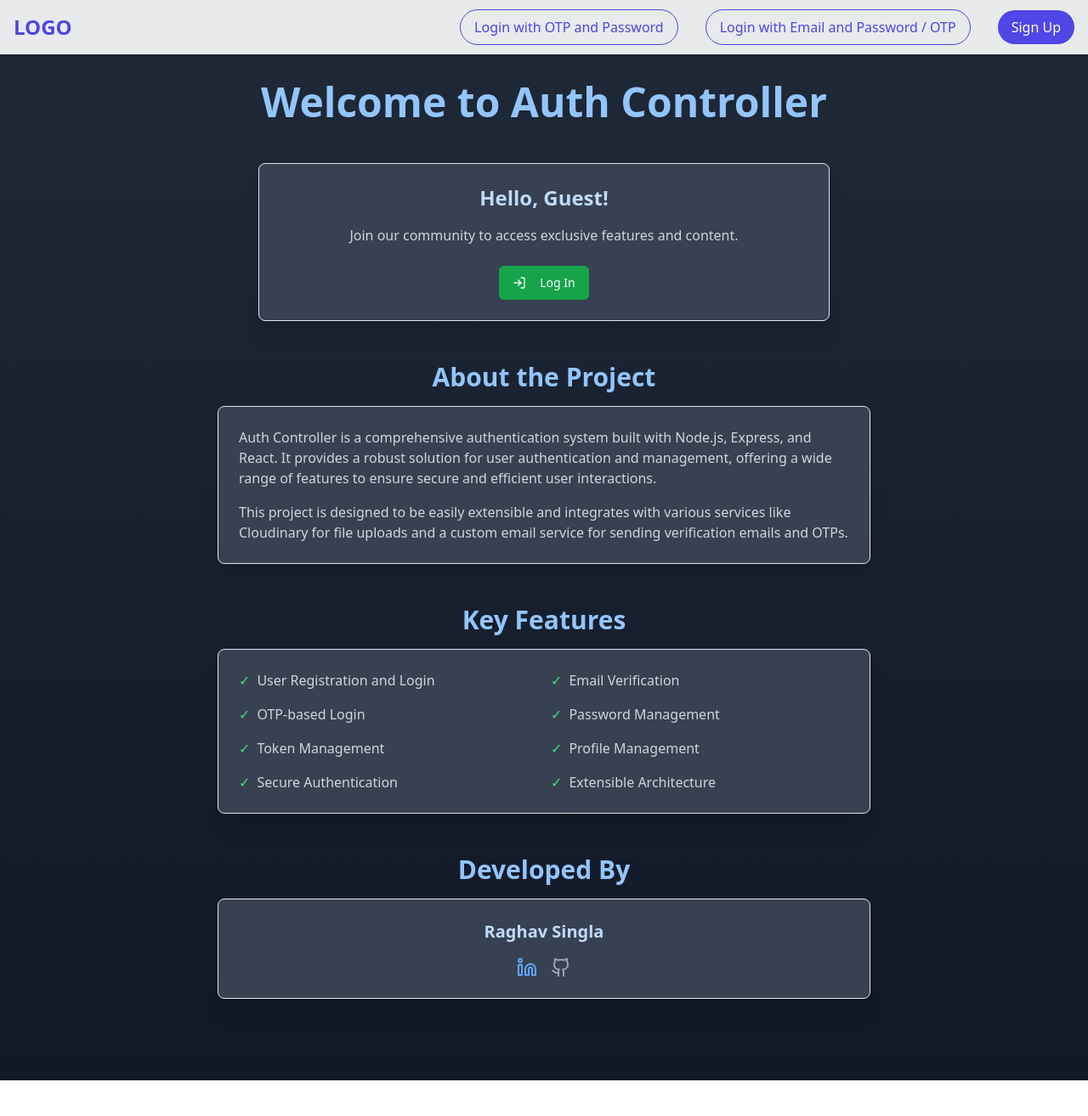
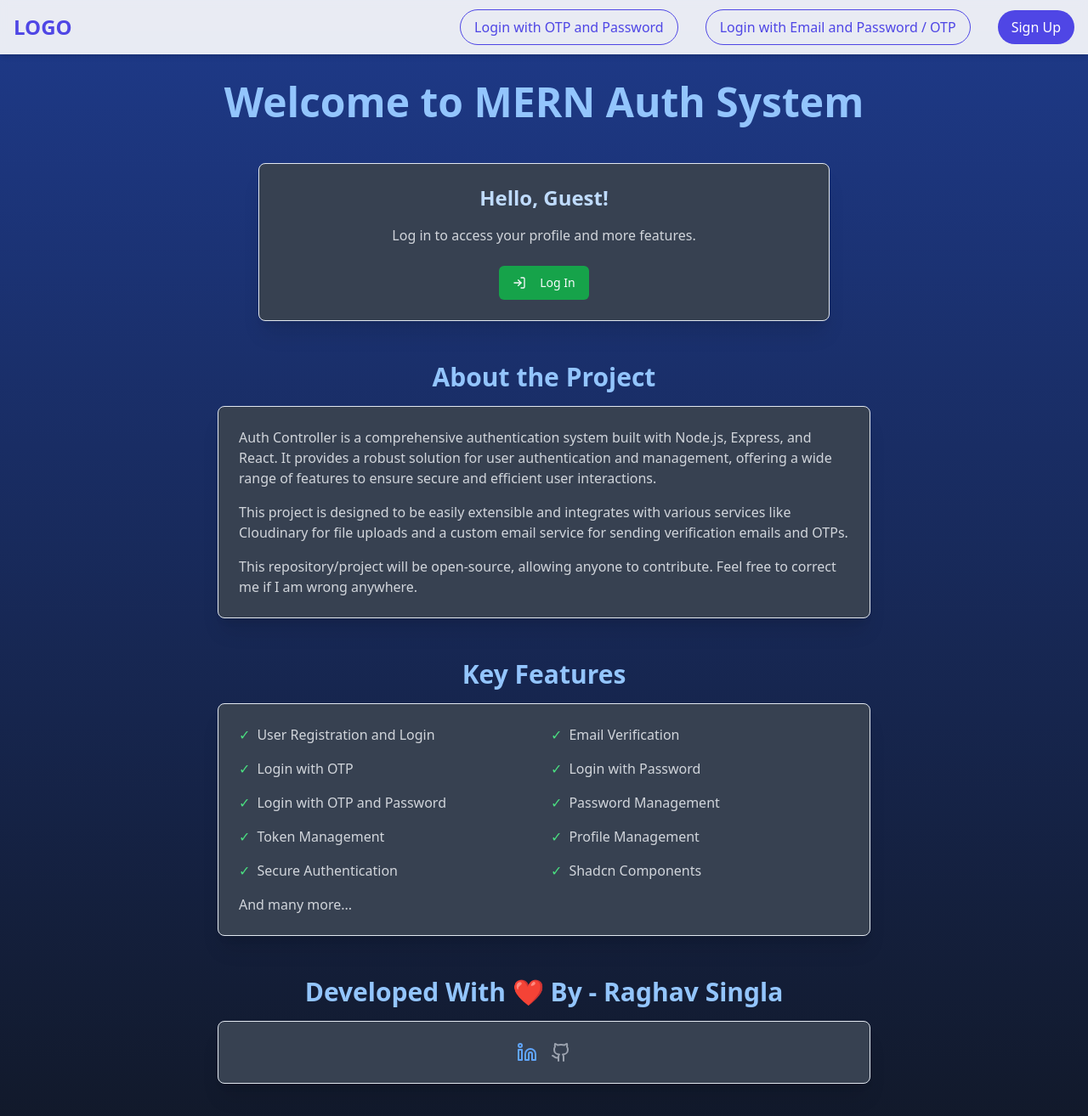
Before and after one commit to RaghavOG/complete-auth-frontend, a React (Vite) app: page / in a window 1280 px wide. Shown: the top 1314 px of the page at 85% size. Before the commit the page ends 1272 px from the top, so only its background shows below. Built offline with nearby package versions, Linux system fonts and the light colour scheme.

Commit message:
fix: Store and Style

```diff
--- a/src/pages/Home.jsx
+++ b/src/pages/Home.jsx
@@ -32,7 +32,7 @@ const Home = () => {
     };
 
     return (
-        <div className="min-h-screen bg-gradient-to-b from-gray-800 to-gray-900 text-white  px-4 sm:px-6 lg:px-8 flex items-center justify-center py-24">
+        <div className="min-h-screen bg-gradient-to-b from-blue-900 to-gray-900 text-white py-24 px-4 sm:px-6 lg:px-8 flex items-center justify-center">
             <motion.div
                 className="max-w-4xl w-full mx-auto"
                 variants={containerVariants}
@@ -43,7 +43,7 @@ const Home = () => {
                     className="text-4xl md:text-5xl font-bold text-center mb-12 text-blue-300"
                     variants={itemVariants}
                 >
-                    Welcome to Auth Controller
+                    Welcome to MERN Auth System
                 </motion.h1>
 
                 <motion.div variants={itemVariants} className="flex justify-center">
@@ -55,7 +55,7 @@ const Home = () => {
                             <p className="text-gray-300 text-center mb-6">
                                 {user
                                     ? "You're logged in! Explore your profile or log out."
-                                    : "Join our community to access exclusive features and content."}
+                                    : "Log in to access your profile and more features."}
                             </p>
                             <div className="flex flex-wrap gap-4 justify-center">
                                 {user ? (
@@ -96,6 +96,9 @@ const Home = () => {
                                 <p className="text-gray-300">
                                     This project is designed to be easily extensible and integrates with various services like Cloudinary for file uploads and a custom email service for sending verification emails and OTPs.
                                 </p>
+                                <p className="text-gray-300 mt-4">
+                                    This repository/project will be open-source, allowing anyone to contribute. Feel free to correct me if I am wrong anywhere.
+                                </p>
                             </CardContent>
                         </Card>
                     </section>
@@ -107,22 +110,24 @@ const Home = () => {
                                 <ul className="grid grid-cols-1 md:grid-cols-2 gap-4 text-gray-300">
                                     <li className="flex items-center"><span className="mr-2 text-green-400">✓</span> User Registration and Login</li>
                                     <li className="flex items-center"><span className="mr-2 text-green-400">✓</span> Email Verification</li>
-                                    <li className="flex items-center"><span className="mr-2 text-green-400">✓</span> OTP-based Login</li>
+                                    <li className="flex items-center"><span className="mr-2 text-green-400">✓</span> Login with OTP</li>
+                                    <li className="flex items-center"><span className="mr-2 text-green-400">✓</span> Login with Password</li>
+                                    <li className="flex items-center"><span className="mr-2 text-green-400">✓</span> Login with OTP and Password</li>
                                     <li className="flex items-center"><span className="mr-2 text-green-400">✓</span> Password Management</li>
                                     <li className="flex items-center"><span className="mr-2 text-green-400">✓</span> Token Management</li>
                                     <li className="flex items-center"><span className="mr-2 text-green-400">✓</span> Profile Management</li>
                                     <li className="flex items-center"><span className="mr-2 text-green-400">✓</span> Secure Authentication</li>
-                                    <li className="flex items-center"><span className="mr-2 text-green-400">✓</span> Extensible Architecture</li>
+                                    <li className="flex items-center"><span className="mr-2 text-green-400">✓</span> Shadcn Components</li>
+                                    And many more...
                                 </ul>
                             </CardContent>
                         </Card>
                     </section>
 
                     <section>
-                        <h2 className="text-3xl font-bold mb-4 text-blue-300 text-center">Developed By</h2>
+                        <h2 className="text-3xl font-bold mb-4 text-blue-300 text-center">Developed With ❤️ By - Raghav Singla</h2>
                         <Card className="bg-gray-700 shadow-xl w-full max-w-3xl mx-auto">
                             <CardContent className="p-6">
-                                <h3 className="text-xl font-semibold mb-4 text-center text-blue-200">Raghav Singla</h3>
                                 <div className="flex flex-col sm:flex-row justify-center items-center gap-4">
                                     <div className="flex gap-4">
                                         <a href="https://www.linkedin.com/in/singlaraghav" target="_blank" rel="noopener noreferrer" className="text-blue-400 hover:text-blue-300 transition-colors">
--- a/src/pages/Login.jsx
+++ b/src/pages/Login.jsx
@@ -83,7 +83,7 @@ const Login = () => {
       initial={{ opacity: 0, y: 20 }}
       animate={{ opacity: 1, y: 0 }}
       transition={{ duration: 0.5 }}
-      className="flex justify-center items-center min-h-screen bg-gradient-to-b from-gray-900 to-blue-900 px-4"
+      className="flex justify-center items-center min-h-screen bg-gradient-to-b from-blue-900 to-gray-900 px-4"
     >
       <Card className="w-full max-w-md p-6 bg-white/10 backdrop-blur-md border-gray-700 shadow-2xl">
         <CardHeader className="text-center pb-6">
--- a/src/pages/LoginOption.jsx
+++ b/src/pages/LoginOption.jsx
@@ -92,7 +92,7 @@ const LoginOption = () => {
       initial={{ opacity: 0, y: 20 }}
       animate={{ opacity: 1, y: 0 }}
       transition={{ duration: 0.5 }}
-      className="flex justify-center items-center min-h-screen bg-gradient-to-b from-gray-900 to-blue-900 px-4"
+      className="flex justify-center items-center min-h-screen bg-gradient-to-b from-blue-900 to-gray-900 px-4"
     >
       <Card className="w-full max-w-md p-6 bg-white/10 backdrop-blur-md border-gray-700">
         <CardHeader className="text-center">
--- a/src/pages/SignUp.jsx
+++ b/src/pages/SignUp.jsx
@@ -124,7 +124,7 @@ const SignUp = () => {
       initial={{ opacity: 0, y: 20 }}
       animate={{ opacity: 1, y: 0 }}
       transition={{ duration: 0.5 }}
-      className="flex justify-center items-center  bg-gradient-to-b from-gray-900 to-blue-900 px-4 py-24"
+      className="flex justify-center items-center  bg-gradient-to-b from-blue-900 to-gray-900 px-4 py-24"
     >
       <Card className="w-full max-w-md p-6 bg-white/10 backdrop-blur-md border-gray-700 shadow-2xl">
         <CardHeader className="text-center pb-6">
--- a/src/redux/store.js
+++ b/src/redux/store.js
@@ -1,29 +1,35 @@
 import { configureStore } from '@reduxjs/toolkit';
 import { persistStore, persistReducer } from 'redux-persist';
 import storage from 'redux-persist/lib/storage'; // Local storage
+import { FLUSH, REHYDRATE, PAUSE, PERSIST, PURGE, REGISTER } from 'redux-persist';
 import authReducer from './authSlice';
 
 // Redux Persist configuration
 const persistConfig = {
-  key: 'auth', // Target the auth slice
-  storage,     // Use local storage
-  whitelist: ['user', 'isAuthenticated'], // Persist these keys in the auth state
+  key: 'auth',
+  storage,
+  // whitelist: ['user', 'isAuthenticated'],
 };
 
-// Wrap the auth reducer with persistReducer
+
 const persistedAuthReducer = persistReducer(persistConfig, authReducer);
 
-// Create the store with persisted reducer
 const store = configureStore({
   reducer: {
     auth: persistedAuthReducer,
   },
-  devTools: import.meta.env.NODE_ENV !== 'production',
+  // devTools: import.meta.env.NODE_ENV !== 'production',
+  // middleware: (getDefaultMiddleware) =>
+  //   getDefaultMiddleware({
+  //     serializableCheck: {
+  //       ignoredActions: ['persist/PERSIST', 'persist/REHYDRATE'],
+  //       ignoredPaths: ['auth._persist'], // Avoid issues with the persist flag
+  //     },
+  //   }),
   middleware: (getDefaultMiddleware) =>
     getDefaultMiddleware({
       serializableCheck: {
-        ignoredActions: ['persist/PERSIST', 'persist/REHYDRATE'],
-        ignoredPaths: ['auth._persist'], // Avoid issues with the persist flag
+        ignoredActions: [FLUSH, REHYDRATE, PAUSE, PERSIST, PURGE, REGISTER],
       },
     }),
 });
```
